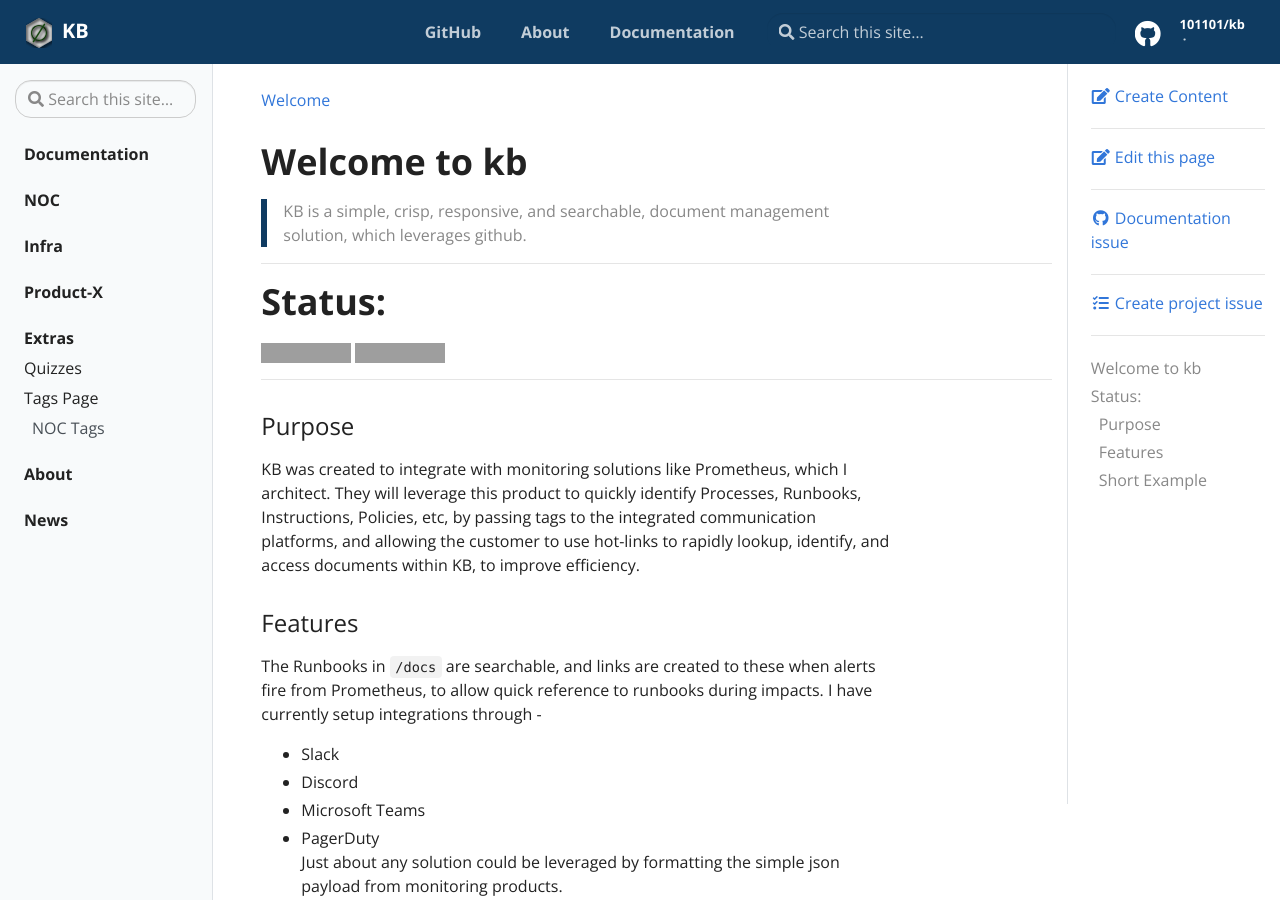
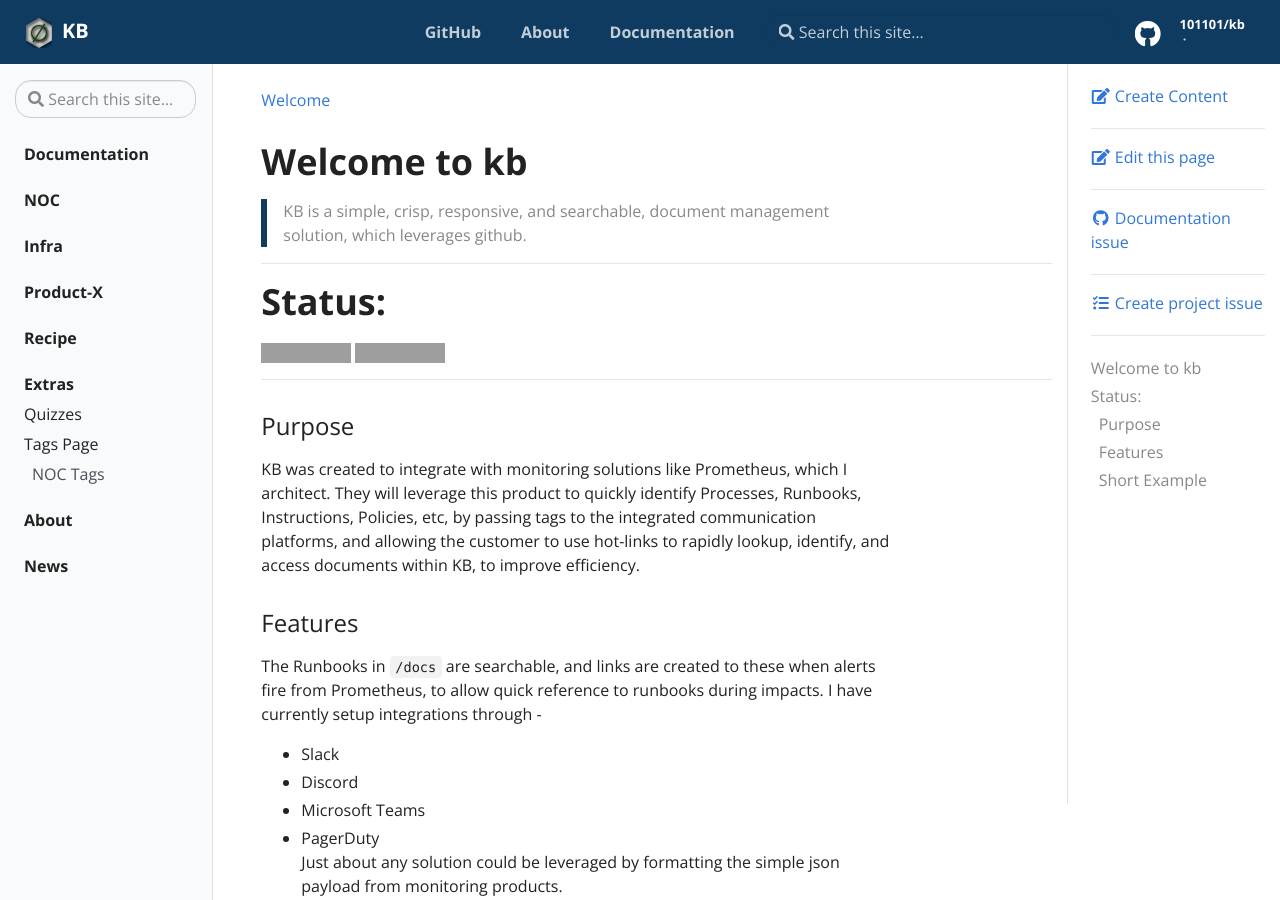
Before and after one commit to 101101/kb, a Jekyll site: the page built from pages/index.md, in a window 1280 px wide and 900 px high. Built offline with Jekyll 4.4.1, drawn with Linux system fonts in a browser that asks for light colours; grey boxes are pictures that could not be loaded.

Commit message:
Update toc.yml

```diff
--- a/_data/toc.yml
+++ b/_data/toc.yml
@@ -6,6 +6,8 @@
   url: infra
 - title: Product-X
   url: product-x
+- title: Recipe
+  url: recipe
 - title: Extras
   url: docs/extras
   links:
```
